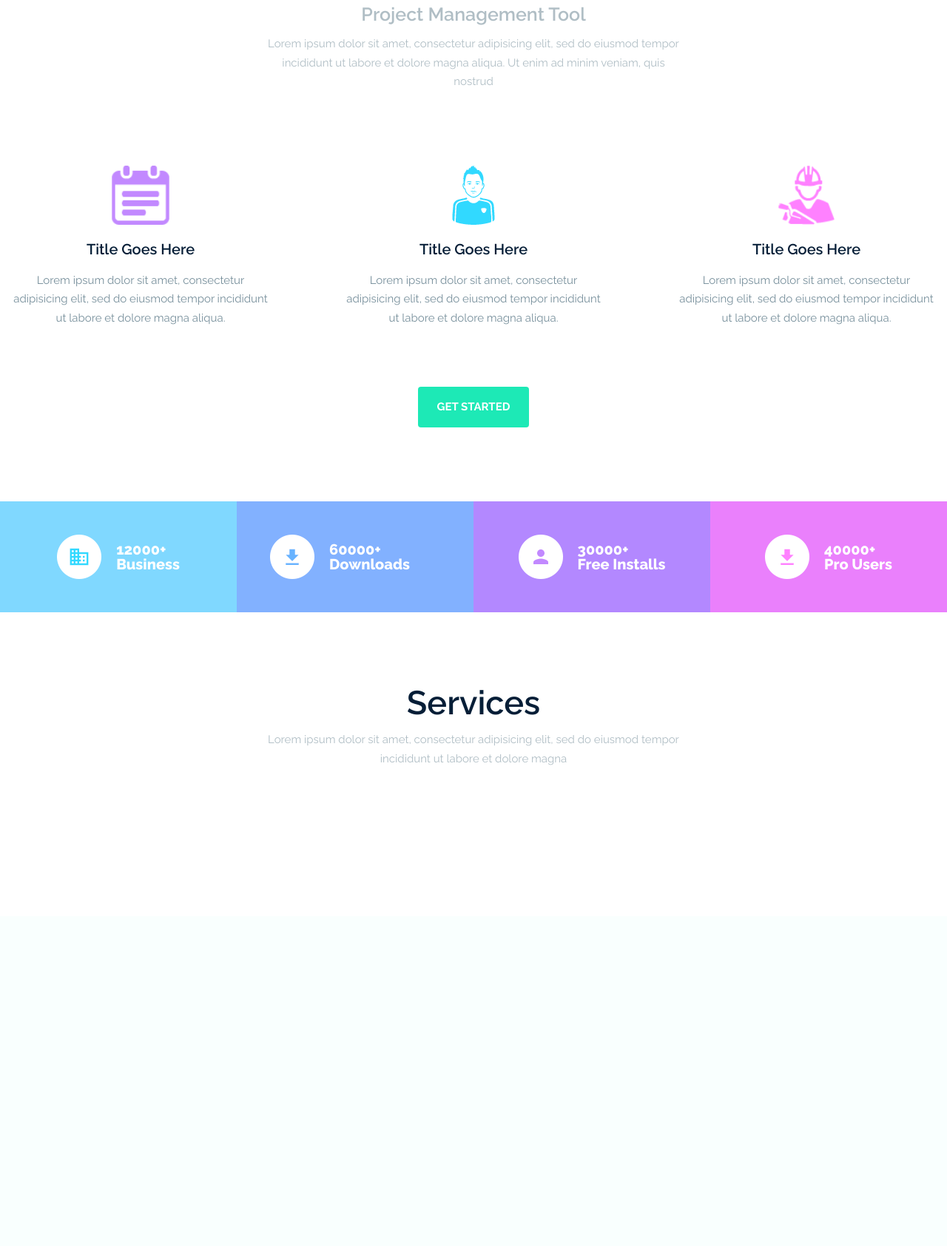
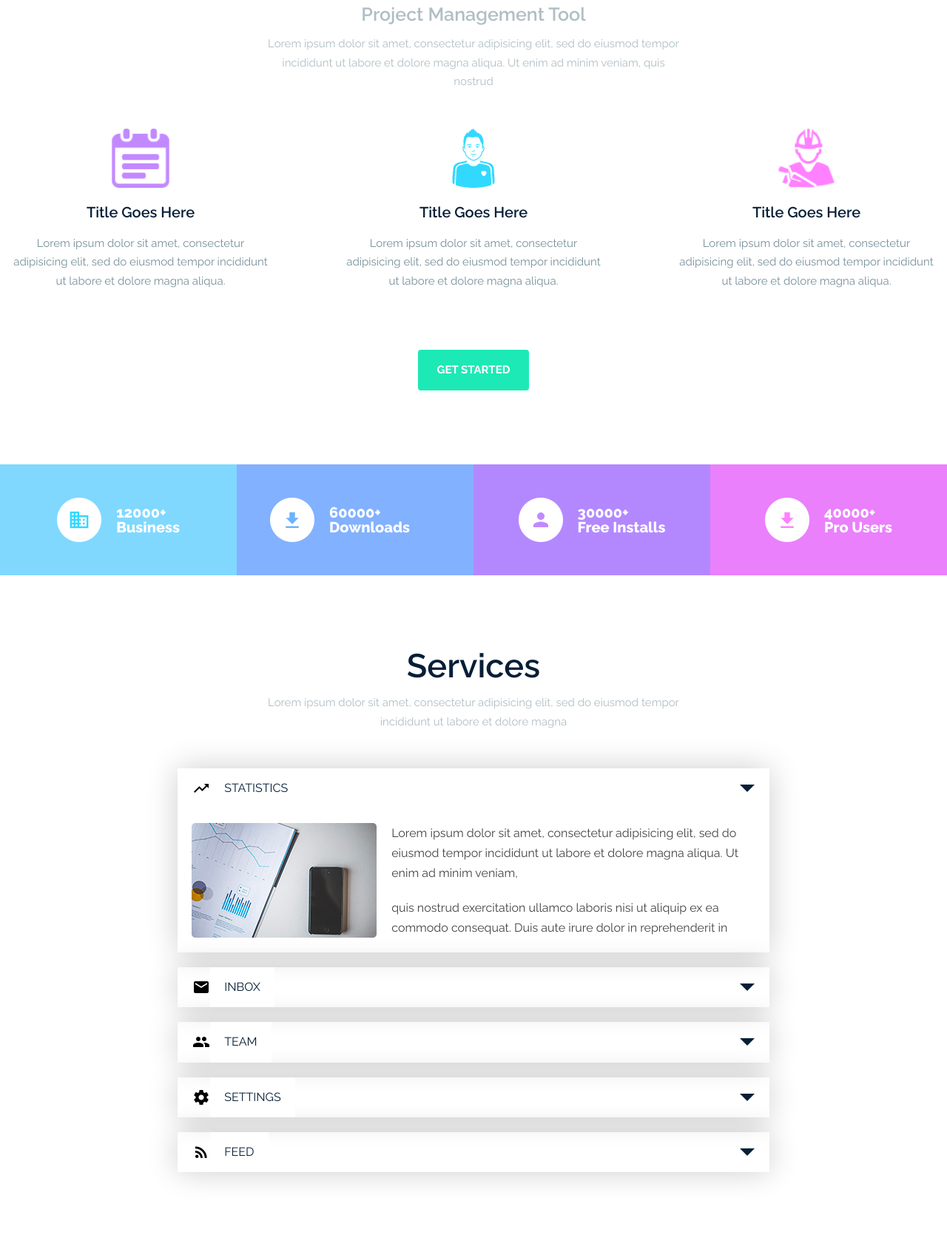
Before and after one commit to AndreyDerkach77/FrontEndRepo, a PHP site: page / in a window 1280 px wide. Shown: the part 723-2408 px from the top of the page at 74% size. Before the commit the page ends 1758 px from the top, so only its background shows below. Run offline with PHP 8.4, Linux system fonts and the light colour scheme.

Commit message:
ДЗ6 добавил аккордеон

```diff
--- a/Lesson6/css/style.css
+++ b/Lesson6/css/style.css
@@ -41,7 +41,7 @@ h1 {
     line-height: 1.7em;
     color: #b0bec5;
     text-align: center;
-    margin: 0 auto 100px;
+    margin: 0 auto 50px;
 }
 .header {
     background: linear-gradient(-53deg, #00b7d3be 0%, #1ce8b5bd 100%),
@@ -291,3 +291,117 @@ h1 {
 .services {
     padding: 100px 0;
 }
+/* Аккордеон - вариант на чистом CSS */
+.services__items {
+    max-width: 800px;
+    margin: auto;
+}
+.services__item {
+    margin-bottom: 20px;
+    box-shadow: 0 0 40px rgba(0, 0, 0, 0.2);
+}
+.services__item:last-of-type {
+    margin-bottom: 0;
+}
+.services__trigger {
+    display: block;
+    background-color: #fff;
+    color: #061e37;
+    font-weight: normal;
+    padding: 1.2rem;
+    text-transform: uppercase;
+}
+/**
+ * эти элементы radio/checkbox всегда должны быть скрыты.
+ */
+.services__toggle {
+    position: absolute;
+    display: none;
+}
+
+/**
+ * скрытое содержание аккордеона.
+ */
+.services__target {
+    border: 0;
+    clip: rect(0 0 0 0);
+    height: 1px;
+    margin: -1px;
+    overflow: hidden;
+    padding: 0;
+    position: absolute;
+    width: 1px;
+    background-color: #fff;
+    color: #444;
+    display: flex;
+    justify-content: center;
+    align-items: center;
+}
+/**
+* когда переключатель checked на radio/checkbox, показать содержимое аккордеона.
+*/
+.services__toggle:checked ~ .services__target {
+    position: static;
+    overflow: visible;
+    width: auto;
+    height: auto;
+    margin: auto;
+    clip: auto;
+    padding: 1.2rem;
+    /* задержка появления  функция анимации */
+    -webkit-animation: fadeIn ease-in 0.7s;
+    -moz-animation: fadeIn ease-in 0.7s;
+    animation: fadeIn ease-in 0.7s;
+}
+/* анимация при появлении блоков с содержанием */
+@-moz-keyframes fadeIn {
+    from {
+        opacity: 0;
+    }
+    to {
+        opacity: 1;
+    }
+}
+@-webkit-keyframes fadeIn {
+    from {
+        opacity: 0;
+    }
+    to {
+        opacity: 1;
+    }
+}
+@keyframes fadeIn {
+    from {
+        opacity: 0;
+    }
+    to {
+        opacity: 1;
+    }
+}
+.services__text {
+    margin: 0 20px 0 20px;
+    line-height: 1.7em;
+    display: flex;
+    flex-direction: column;
+}
+.services__text p:not(:last-child) {
+    margin-bottom: 20px;
+}
+.services__title {
+    display: flex;
+    align-items: center;
+    margin: 0 20px 0 20px;
+}
+.services__arrow {
+    border: 10px solid transparent;
+    border-top-color: #061e37;
+    margin-left: auto;
+    margin-top: 10px;
+}
+.services__label {
+    position: absolute;
+    opacity: 0;
+    padding: 2rem;
+    margin-left: 736px;
+    cursor: pointer;
+}
--- a/Lesson6/index.html
+++ b/Lesson6/index.html
@@ -150,6 +150,189 @@
                     Lorem ipsum dolor sit amet, consectetur adipisicing elit,
                     sed do eiusmod tempor incididunt ut labore et dolore magna
                 </p>
+                <!-- Аккордеон - вариант на чистом CSS -->
+                <ul class="services__items">
+                    <li class="services__item">
+                        <input
+                            type="radio"
+                            class="services__toggle"
+                            name="accordion-01"
+                            id="toggle-01"
+                            checked
+                            hidden
+                        />
+                        <label class="services__label" for="toggle-01"></label>
+                        <div class="services__title">
+                            <i class="material-icons">trending_up</i>
+                            <label class="services__trigger">Statistics</label>
+                            <div class="services__arrow"></div>
+                        </div>
+                        <div class="services__target">
+                            <img
+                                src="img/stat.png"
+                                alt="statistic"
+                                class="services__img"
+                            />
+                            <div class="services__text">
+                                <p>
+                                    Lorem ipsum dolor sit amet, consectetur
+                                    adipisicing elit, sed do eiusmod tempor
+                                    incididunt ut labore et dolore magna aliqua.
+                                    Ut enim ad minim veniam,
+                                </p>
+                                <p>
+                                    quis nostrud exercitation ullamco laboris
+                                    nisi ut aliquip ex ea commodo consequat.
+                                    Duis aute irure dolor in reprehenderit in
+                                </p>
+                            </div>
+                        </div>
+                    </li>
+
+                    <li class="services__item">
+                        <input
+                            type="radio"
+                            class="services__toggle"
+                            name="accordion-01"
+                            id="toggle-02"
+                            hidden
+                        />
+                        <label class="services__label" for="toggle-02"></label>
+                        <div class="services__title">
+                            <i class="material-icons">local_post_office</i>
+                            <label class="services__trigger">inbox</label>
+                            <div class="services__arrow"></div>
+                        </div>
+                        <div class="services__target">
+                            <img
+                                src="img/stat.png"
+                                alt="statistic"
+                                class="services__img"
+                            />
+                            <div class="services__text">
+                                <p>
+                                    Lorem ipsum dolor sit amet, consectetur
+                                    adipisicing elit, sed do eiusmod tempor
+                                    incididunt ut labore et dolore magna aliqua.
+                                    Ut enim ad minim veniam,
+                                </p>
+                                <p>
+                                    quis nostrud exercitation ullamco laboris
+                                    nisi ut aliquip ex ea commodo consequat.
+                                    Duis aute irure dolor in reprehenderit in
+                                </p>
+                            </div>
+                        </div>
+                    </li>
+
+                    <li class="services__item">
+                        <input
+                            type="radio"
+                            class="services__toggle"
+                            name="accordion-01"
+                            id="toggle-03"
+                            hidden
+                        />
+                        <label class="services__label" for="toggle-03"></label>
+                        <div class="services__title">
+                            <i class="material-icons">group</i>
+                            <label class="services__trigger">team</label>
+                            <div class="services__arrow"></div>
+                        </div>
+                        <div class="services__target">
+                            <img
+                                src="img/stat.png"
+                                alt="statistic"
+                                class="services__img"
+                            />
+                            <div class="services__text">
+                                <p>
+                                    Lorem ipsum dolor sit amet, consectetur
+                                    adipisicing elit, sed do eiusmod tempor
+                                    incididunt ut labore et dolore magna aliqua.
+                                    Ut enim ad minim veniam,
+                                </p>
+                                <p>
+                                    quis nostrud exercitation ullamco laboris
+                                    nisi ut aliquip ex ea commodo consequat.
+                                    Duis aute irure dolor in reprehenderit in
+                                </p>
+                            </div>
+                        </div>
+                    </li>
+
+                    <li class="services__item">
+                        <input
+                            type="radio"
+                            class="services__toggle"
+                            name="accordion-01"
+                            id="toggle-04"
+                            hidden
+                        />
+                        <label class="services__label" for="toggle-04"></label>
+                        <div class="services__title">
+                            <i class="material-icons">settings</i>
+                            <label class="services__trigger">settings</label>
+                            <div class="services__arrow"></div>
+                        </div>
+                        <div class="services__target">
+                            <img
+                                src="img/stat.png"
+                                alt="statistic"
+                                class="services__img"
+                            />
+                            <div class="services__text">
+                                <p>
+                                    Lorem ipsum dolor sit amet, consectetur
+                                    adipisicing elit, sed do eiusmod tempor
+                                    incididunt ut labore et dolore magna aliqua.
+                                    Ut enim ad minim veniam,
+                                </p>
+                                <p>
+                                    quis nostrud exercitation ullamco laboris
+                                    nisi ut aliquip ex ea commodo consequat.
+                                    Duis aute irure dolor in reprehenderit in
+                                </p>
+                            </div>
+                        </div>
+                    </li>
+
+                    <li class="services__item">
+                        <input
+                            type="radio"
+                            class="services__toggle"
+                            name="accordion-01"
+                            id="toggle-05"
+                            hidden
+                        />
+                        <label class="services__label" for="toggle-05"></label>
+                        <div class="services__title">
+                            <i class="material-icons">rss_feed</i>
+                            <label class="services__trigger">feed</label>
+                            <div class="services__arrow"></div>
+                        </div>
+                        <div class="services__target">
+                            <img
+                                src="img/stat.png"
+                                alt="statistic"
+                                class="services__img"
+                            />
+                            <div class="services__text">
+                                <p>
+                                    Lorem ipsum dolor sit amet, consectetur
+                                    adipisicing elit, sed do eiusmod tempor
+                                    incididunt ut labore et dolore magna aliqua.
+                                    Ut enim ad minim veniam,
+                                </p>
+                                <p>
+                                    quis nostrud exercitation ullamco laboris
+                                    nisi ut aliquip ex ea commodo consequat.
+                                    Duis aute irure dolor in reprehenderit in
+                                </p>
+                            </div>
+                        </div>
+                    </li>
+                </ul>
             </div>
         </section>
     </body>
```
Also changed, not shown: Lesson7/index.html (deleted, +0 -12 lines), Lesson6/img/stat.png (added).
